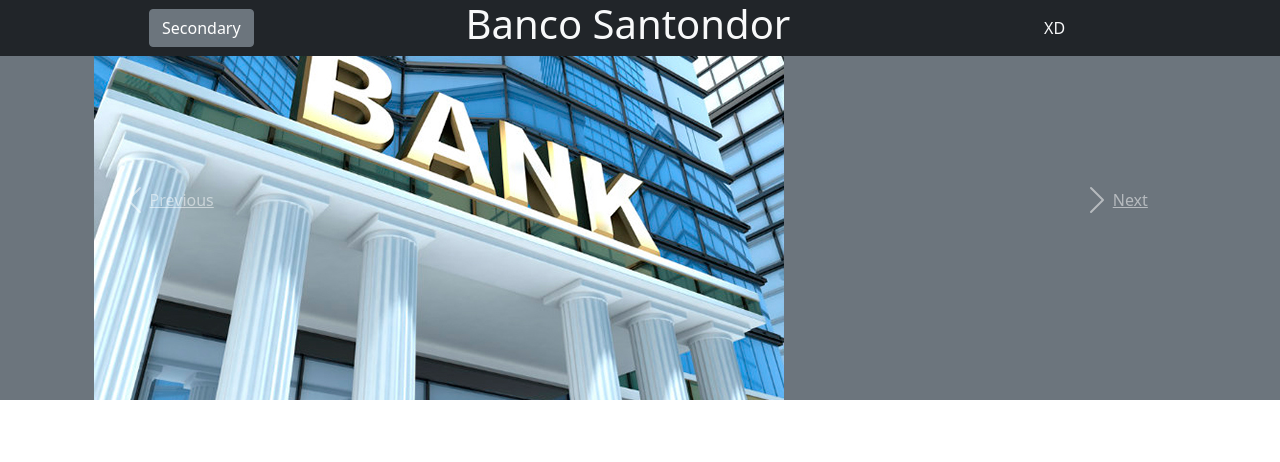
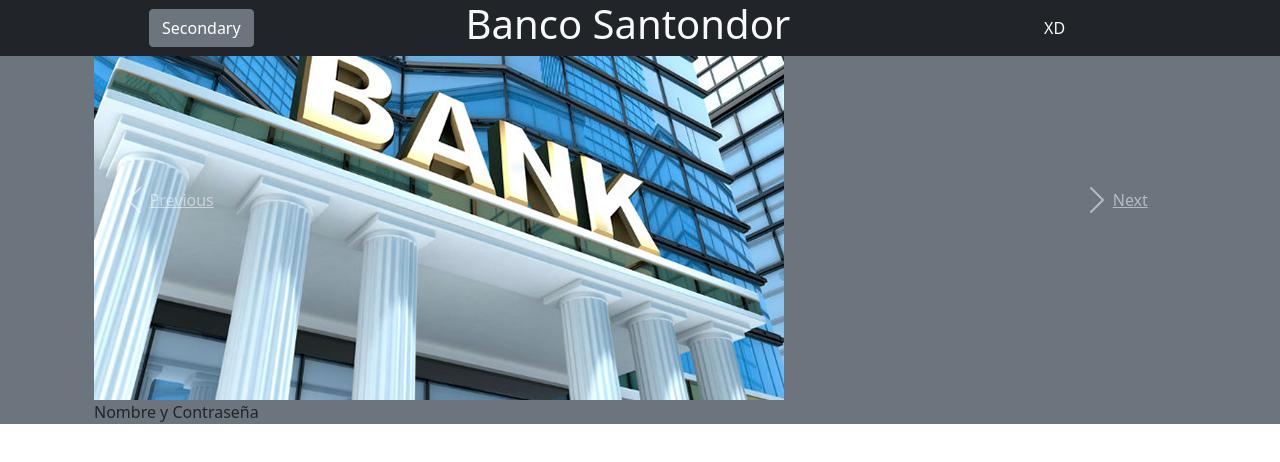
Before and after one commit to asblazquez/React, a React (Create React App) app in the folder BancoReact/: page /login in a window 1280 px wide. Shown: the top 462 px of the page. Built offline with nearby package versions, Linux system fonts and the light colour scheme.

Commit message:
Link Páginas inicial

```diff
--- a/BancoReact/src/App.js
+++ b/BancoReact/src/App.js
@@ -11,9 +11,9 @@
       <div className="container">
         <div>
 
-          <BrowserRouter>
+
           <Main/>
-          </BrowserRouter>
+
 
         </div>
       </div>
--- a/BancoReact/src/components/Login.js
+++ b/BancoReact/src/components/Login.js
@@ -1,4 +1,4 @@
-import React,{Component} from "react";
+import React from "react";
 
 
 function Login(){
--- a/BancoReact/src/components/MainComponent.js
+++ b/BancoReact/src/components/MainComponent.js
@@ -8,7 +8,8 @@
 
 import Button from 'react-bootstrap/Button';
 
-import {Switch,Route,Redirect,withRouter,Routes} from 'react-router-dom'
+import { BrowserRouter as Router, Routes, Route} from 'react-router-dom';
+
 
 function Main() {
   return (
@@ -20,10 +21,11 @@
       {/* Sección nueva */}
       <div>
 
-      <Routes>
-      <Route path='/Login' component={Login}/>
-      </Routes>
-
+      <Router>
+        <Routes>
+          <Route path='/login' element={ <Login /> }/>
+        </Routes>
+      </Router>
 
       </div>
     </div>
```
